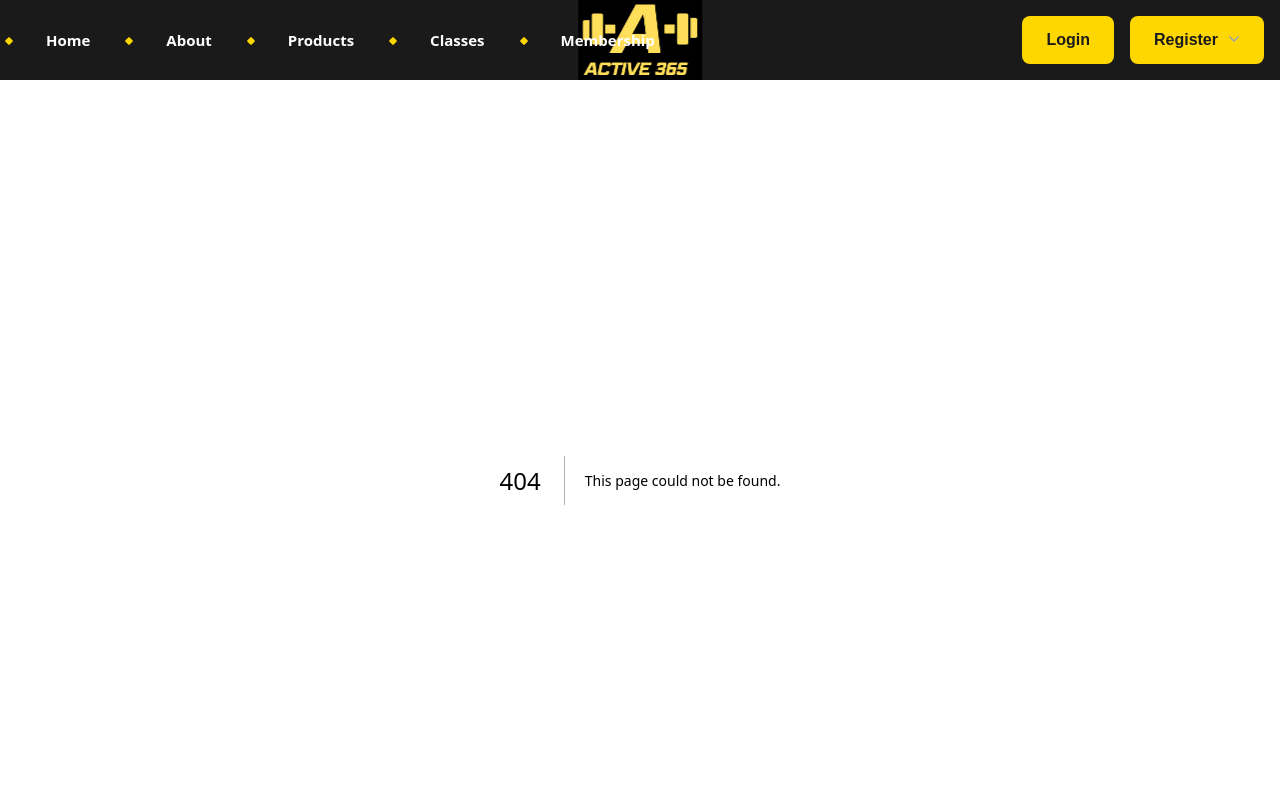
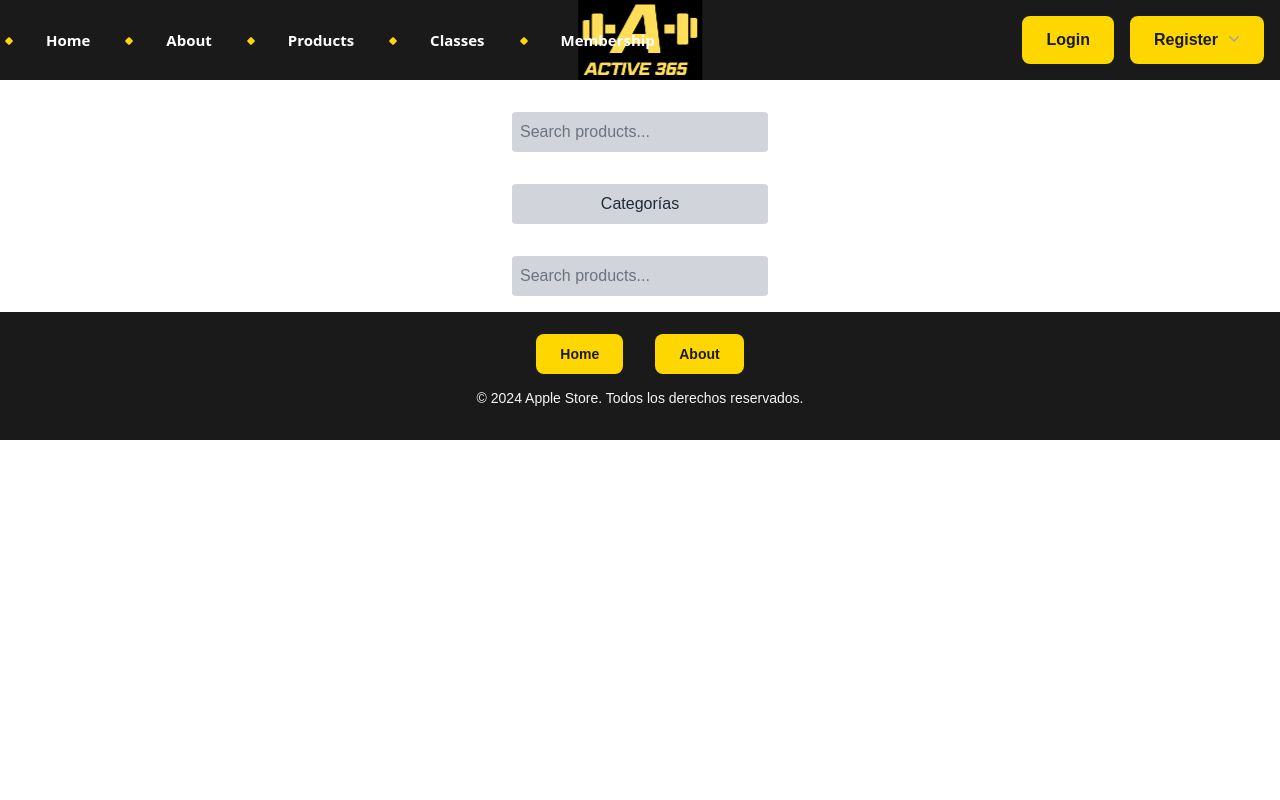
Before and after one commit to active365/Active_365, a Next.js app in the folder front/: page /search in a window 1280 px wide. Before the commit this address had no page. Shown: the top 800 px of the page. Built offline with nearby package versions, Linux system fonts and the light colour scheme.

Commit message:
feat/filters

```diff
--- /dev/null
+++ b/front/src/app/drompMenu/page.tsx
@@ -0,0 +1,14 @@
+// Componente principal donde se usa DropdownMenu
+
+import DropdownMenu from '@/components/DropdownMenu';  // Ajusta la ruta si es necesario
+import { categories } from '@/helpers/arrayProducts';  // Ajusta la ruta si es necesario
+
+const ProductPage = () => {
+  return (
+    <div className="container mx-auto p-4">
+      <DropdownMenu categories={categories} />
+    </div>
+  );
+};
+
+export default ProductPage;
--- a/front/src/app/layout.tsx
+++ b/front/src/app/layout.tsx
@@ -1,8 +1,10 @@
-
+// components/RootLayout.tsx
 import "@/app/globals.css";
 import Footer from "@/components/Footer";
 import Navbar from "@/components/Navbar";
-
+import SearchPage from "./search/page";
+import DropdownMenu from "@/components/DropdownMenu";
+import { categories } from "@/helpers/arrayProducts";
 
 export default function RootLayout({
   children,
@@ -12,9 +14,21 @@ export default function RootLayout({
   return (
     <html lang="en">
       <body>
-          <Navbar/>
-          <main>{children}</main>
-          <Footer/>
+        <Navbar />
+        {/* Contenedor para el buscador y el menú */}
+        <div className="flex items-center justify-center px-4 py-4 w-full max-w-screen-xl mx-auto">
+          {/* Contenedor de la búsqueda y el menú desplegable, apilados uno encima del otro */}
+          <div className="flex flex-col items-center space-y-4 w-full max-w-screen-xl">
+            {/* El buscador */}
+            <SearchPage />
+
+            {/* Componente DropdownMenu (botón de categorías) */}
+            <DropdownMenu categories={categories} />
+          </div>
+        </div>
+
+        <main>{children}</main>
+        <Footer />
       </body>
     </html>
   );
--- a/front/src/app/product/[id]/page.tsx
+++ b/front/src/app/product/[id]/page.tsx
@@ -2,7 +2,21 @@ import DetailCard from "@/components/detailCard/DetailCard";
 import { arrayProducts } from "@/helpers/arrayProducts";
 
 const Detail = async ({ params }: { params: { id: string } }) => {
-    const product = arrayProducts.find((product) => product.id.toString() === params.id);
+    // Asegúrate de esperar params antes de usarlo
+    const resolvedParams = await Promise.resolve(params);
+    const id = resolvedParams?.id;
+
+    if (!id) {
+        return (
+            <div className="flex items-center justify-center min-h-screen">
+                <h1 className="text-2xl font-bold text-red-500">
+                    Invalid Product ID
+                </h1>
+            </div>
+        );
+    }
+
+    const product = arrayProducts.find((product) => product.id.toString() === id);
 
     if (!product) {
         return (
@@ -30,7 +44,6 @@ const Detail = async ({ params }: { params: { id: string } }) => {
                     />
                 </div>
 
-
                 <div className="w-1/4 pl-4">
                     <div className="p-4 bg-gradient-to-r from-yellow-500 to-yellow-600 text-white rounded-lg shadow-md">
                         <h2 className="text-xl font-semibold mb-3">Transform your body with our training plans!</h2>
--- a/front/src/app/products/page.tsx
+++ b/front/src/app/products/page.tsx
@@ -1,5 +1,6 @@
 import React from "react";
 import Card from "@/components/productsCard/Card";
+import { arrayProducts } from "@/helpers/arrayProducts"; // Ajusta la ruta según tu estructura de archivos
 
 const Products: React.FC = () => {
     const currentDate = new Date();
@@ -21,14 +22,13 @@ const Products: React.FC = () => {
                 </div>
             )}
 
-<h1 className="mt-11 text-3xl font-semibold text-center text-white mb-8">
-    Everything for your favorite sports
-</h1>
+            <h1 className="mt-11 text-3xl font-semibold text-center text-white mb-8">
+                Everything for your favorite sports
+            </h1>
 
-
-
+            {/* Pasa el array de productos al componente Card */}
             <div>
-                <Card />
+                <Card products={arrayProducts} />
             </div>
         </div>
     );
--- /dev/null
+++ b/front/src/app/search/page.tsx
@@ -0,0 +1,67 @@
+'use client';
+
+import React, { useState, useMemo } from 'react';
+import { arrayProducts } from '@/helpers/arrayProducts';  // Lista de productos
+import { filterProducts } from '@/helpers/filterProducts';  // Función para filtrar productos
+import SearchBar from '@/components/SearchBar';  // Barra de búsqueda
+import { IProducts } from '@/interfaces/IProducts';
+import Card from '@/components/productsCard/Card'; // Asegúrate de importar el componente Card
+
+const SearchPage = () => {
+  const [searchTerm, setSearchTerm] = useState('');  // Estado para el término de búsqueda
+
+  // Filtrar productos según el término de búsqueda
+  const filteredProducts = useMemo(() => {
+    if (!searchTerm) return arrayProducts;  // Devuelve todos los productos si no hay término de búsqueda
+    return filterProducts(arrayProducts, searchTerm);  // Filtra solo cuando hay un término de búsqueda
+  }, [searchTerm]);
+
+  // Maneja la búsqueda en la barra, actualiza el término de búsqueda en tiempo real
+  const handleSearch = (term: string) => {
+    setSearchTerm(term);
+  };
+
+  // Maneja el clic en un producto y limpia el término de búsqueda
+  const handleProductClick = (product: IProducts) => {
+    setSearchTerm('');  // Limpia el término de búsqueda al hacer clic en un producto
+    console.log(product);  // Aquí puedes agregar lógica adicional, como redirigir a la página del producto
+  };
+
+  // Limpiar el término de búsqueda si no hay resultados
+  const handleClearSearch = () => {
+    setSearchTerm('');  // Limpia el término de búsqueda manualmente
+  };
+
+  return (
+    <div className="p-4">
+      {/* Barra de búsqueda (solo la barra, los resultados se mostrarán aquí) */}
+      <SearchBar onSearch={handleSearch} value={searchTerm} />
+
+      {/* Mostrar productos solo después de haber ingresado algo en la barra de búsqueda */}
+      {searchTerm && (
+        <div className="mt-8">
+          {/* Mostrar mensaje si no se encontraron productos */}
+          {filteredProducts.length === 0 && (
+            <div className="mt-4 text-red-600">
+              No products found for "{searchTerm}"
+              {/* Botón para limpiar la búsqueda cuando no hay resultados */}
+              <button
+                className="ml-2 text-blue-600 hover:text-blue-800"
+                onClick={handleClearSearch}>
+                Clear search
+              </button>
+            </div>
+          )}
+
+          {/* Mostrar productos filtrados */}
+          <div className="mt-4">
+            {/* Pasamos los productos filtrados al componente Card */}
+            <Card products={filteredProducts} />
+          </div>
+        </div>
+      )}
+    </div>
+  );
+};
+
+export default SearchPage;
--- /dev/null
+++ b/front/src/components/DropdownMenu.tsx
@@ -0,0 +1,115 @@
+'use client';
+import { useState, useEffect } from 'react';
+import { arrayProducts } from '@/helpers/arrayProducts'; // Ajusta la ruta si es necesario
+import DetailCard from '@/components/detailCard/DetailCard'; // Asegúrate de que la ruta sea correcta
+
+interface Category {
+  id: number;
+  name: string;
+}
+
+const DropdownMenu = ({ categories }: { categories: Category[] }) => {
+  const [isOpen, setIsOpen] = useState(false);
+  const [selectedCategoryId, setSelectedCategoryId] = useState<number | null>(null);
+  const [selectedProduct, setSelectedProduct] = useState<any | null>(null);
+  const [showProducts, setShowProducts] = useState(false);
+
+  const handleCategorySelect = (categoryId: number) => {
+    setSelectedCategoryId(categoryId);
+    setShowProducts(true);
+    setSelectedProduct(null);
+    setIsOpen(false);
+  };
+
+  const handleMenuToggle = () => {
+    setIsOpen((prev) => !prev);
+    if (isOpen) {
+      setSelectedCategoryId(null);
+      setShowProducts(false);
+    }
+  };
+
+  useEffect(() => {
+    if (!selectedCategoryId) {
+      setShowProducts(false);
+    }
+  }, [selectedCategoryId]);
+
+  const filteredProducts = selectedCategoryId
+    ? arrayProducts.filter((product) => product.category_id === selectedCategoryId)
+    : [];
+
+  const handleProductSelect = (product: any) => {
+    setSelectedProduct(product);
+    setShowProducts(false);
+  };
+
+  return (
+    <div className="relative">
+      <button
+        onClick={handleMenuToggle}
+        className="p-2 rounded bg-gray-300 text-gray-800 placeholder-gray-500 focus:outline-none focus:ring-2 focus:ring-yellow-500 w-64"
+      >
+        Categorías
+      </button>
+
+      {isOpen && (
+        <div className="absolute top-full mt-2 left-0 w-48 bg-white shadow-lg rounded-md z-10">
+          {categories.map((category) => (
+            <a
+              key={category.id}
+              href="#"
+              onClick={(e) => {
+                e.preventDefault(); // Evitar el comportamiento predeterminado del enlace
+                handleCategorySelect(category.id);
+              }}
+              className="block px-4 py-2 text-gray-700 hover:bg-gray-200 rounded-md"
+            >
+              {category.name}
+            </a>
+          ))}
+        </div>
+      )}
+
+      {showProducts && !selectedProduct && (
+        <div className="mt-8">
+          <h3 className="text-xl font-bold mb-4">
+            Productos en la categoría: {categories.find((cat) => cat.id === selectedCategoryId)?.name}
+          </h3>
+          <div className="grid grid-cols-3 gap-4">
+            {filteredProducts.length > 0 ? (
+              filteredProducts.map((product) => (
+                <div
+                  key={product.id}
+                  className="p-4 border rounded cursor-pointer hover:bg-gray-100"
+                  onClick={() => handleProductSelect(product)}
+                >
+                  <img src={product.imgUrl} alt={product.name} className="w-full h-48 object-cover" />
+                  <h4 className="font-semibold mt-2">{product.name}</h4>
+                  <p className="text-sm mt-1">{product.description}</p>
+                  <p className="text-green-500 mt-2">${product.price}</p>
+                </div>
+              ))
+            ) : (
+              <p>No hay productos en esta categoría.</p>
+            )}
+          </div>
+        </div>
+      )}
+
+      {selectedProduct && (
+        <div className="mt-8 p-4 border rounded bg-white shadow-md">
+          <DetailCard {...selectedProduct} />
+          <button
+            onClick={() => setSelectedProduct(null)}
+            className="mt-4 px-4 py-2 bg-gray-300 rounded hover:bg-gray-400"
+          >
+            Volver a la lista de productos
+          </button>
+        </div>
+      )}
+    </div>
+  );
+};
+
+export default DropdownMenu;
--- a/front/src/components/Navbar.tsx
+++ b/front/src/components/Navbar.tsx
@@ -1,5 +1,7 @@
 "use client"
+
 import React, { useState } from "react";
+
 
 const Navbar: React.FC = () => {
   const [isOpen, setIsOpen] = useState(false);
@@ -8,6 +10,7 @@ const Navbar: React.FC = () => {
   const toggleDropdown = () => {
     setIsOpen(!isOpen);
   };
+
 
   return (
     <nav className="flex justify-between items-center py-4 bg-black">
@@ -84,8 +87,10 @@ const Navbar: React.FC = () => {
         </li>
       </ul>
 
-      {/* botones login y register */}
-<div className="ml-auto mr-4 space-x-4">
+
+      {/* SearchBar y botones Login/Register */}
+      <div className="ml-auto mr-4 space-x-4 flex items-center">
+
 
    {/* Botón Login */}
    <button className="btn">
--- a/front/src/components/SearchBar.tsx
+++ b/front/src/components/SearchBar.tsx
@@ -0,0 +1,32 @@
+// components/SearchBar.tsx
+'use client';
+
+import React, { useState, useEffect } from 'react';
+
+interface SearchBarProps {
+  onSearch: (term: string) => void;
+  value: string; // Añadir 'value' para sincronizar con el estado del componente padre
+}
+
+const SearchBar: React.FC<SearchBarProps> = ({ onSearch, value }) => {
+
+  const handleInputChange = (e: React.ChangeEvent<HTMLInputElement>) => {
+    const term = e.target.value;
+    onSearch(term); // Pasa el término de búsqueda al componente principal para que filtre los productos
+  };
+
+  return (
+<div className="flex items-center justify-center top-4 left-0 right-0 z-10">
+  <input
+    type="text"
+    value={value}
+    onChange={handleInputChange}
+    placeholder="Search products..."
+    className="p-2 rounded bg-gray-300 text-gray-800 placeholder-gray-500 focus:outline-none focus:ring-2 focus:ring-yellow-500 w-64 max-w-full" // Asegura que la búsqueda tenga un tamaño máximo
+  />
+</div>
+
+  );
+};
+
+export default SearchBar;
--- a/front/src/components/productsCard/Card.tsx
+++ b/front/src/components/productsCard/Card.tsx
@@ -1,12 +1,12 @@
 import Link from "next/link";
-import { arrayProducts } from "../../helpers/arrayProducts";
 import { IProducts } from "@/interfaces/IProducts";
 
-const Card: React.FC = () => {
+// Recibe productos como props
+const Card: React.FC<{ products: IProducts[] }> = ({ products }) => {
   return (
     <div className="bg-black">
       <div className="max-w-7xl mx-auto grid grid-cols-1 sm:grid-cols-2 lg:grid-cols-4 gap-8 px-6">
-        {arrayProducts.map((product: IProducts) => {
+        {products.map((product: IProducts) => {
           return (
             <div
               key={product.id}
--- /dev/null
+++ b/front/src/helpers/filterProducts.ts
@@ -0,0 +1,8 @@
+// src/helpers/filterProducts.ts
+import { IProducts } from "@/interfaces/IProducts";
+
+export const filterProducts = (products: IProducts[], searchTerm: string): IProducts[] => {
+  return products.filter((product) =>
+    product.name.toLowerCase().includes(searchTerm.toLowerCase())
+  );
+};
```
Also changed, not shown: front/src/components/detailCard/DetailCard.tsx (line endings or trailing spaces).
